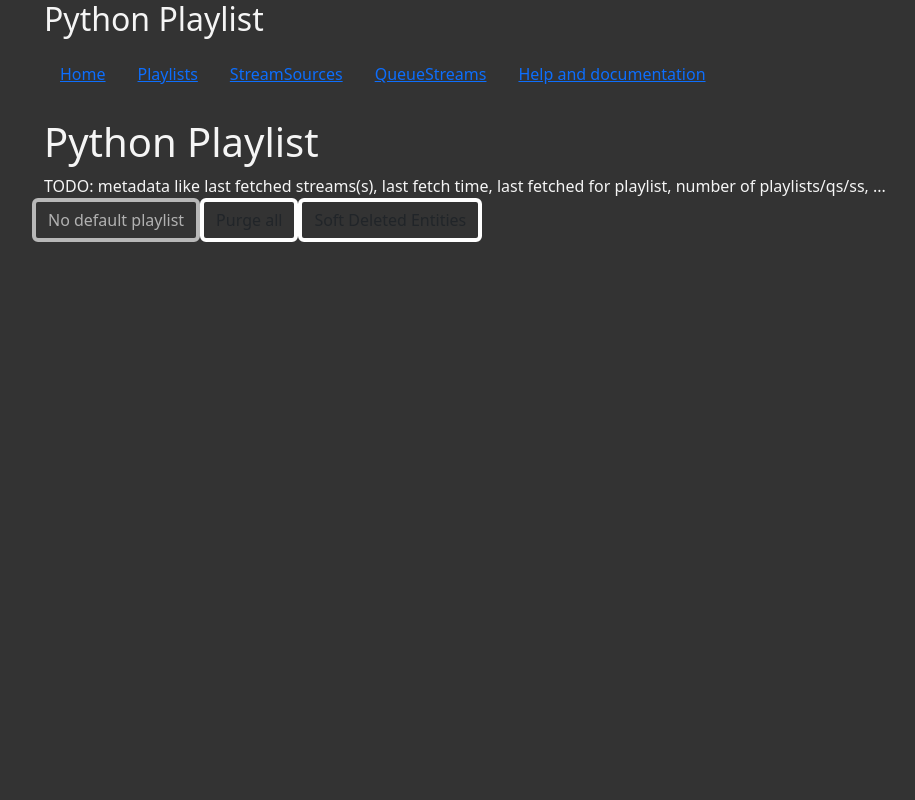
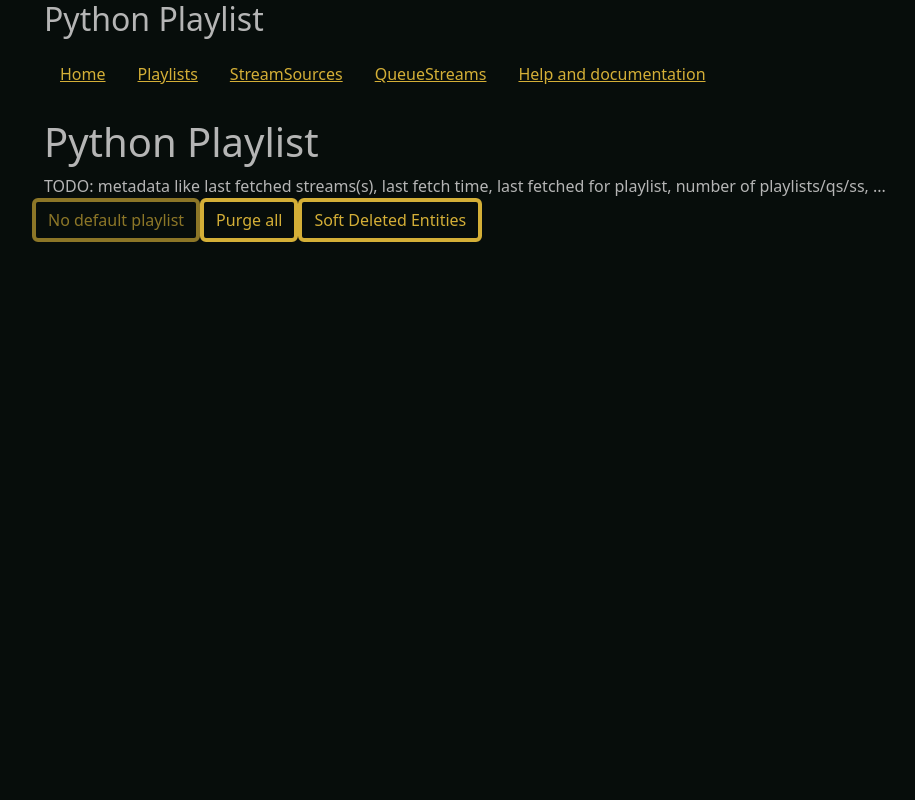
Before and after one commit to gardehal/python-playlist, a Flask app: page / in a window 1280 px wide. Shown: the whole page, without its empty margins (148-1063 px from the left). Run offline with Flask 3, Linux system fonts and the light colour scheme; parts of the project's set-up code (start-up, migrations or seed data) failed here and were passed over; some libraries are stand-ins or nearby versions.

Commit message:
Setting up some better colors

```diff
--- a/static/css/style.css
+++ b/static/css/style.css
@@ -1,3 +1,22 @@
+:root {
+    /* Onyx */
+    --bg-color: #070D0B;
+    /* Silver */
+    --text-color: #B5B5B5;
+    /* Evergreen */
+    --accent1: #013D33;
+    /* Jungle Teal */
+    --accent2: #02866F;
+    /* Light Evergreen */
+    --accent1-light: #025a4d;
+    /* Light Jungle Teal */
+    --accent2-light: #2ebfa9;
+    /* Gold */
+    --accent3: #D4AF37;
+    /* Hover color (Light Silver/Lavender) */
+    --hover-color: #E2DBE6;
+}
+
 #displayContent
 {
     top: 0;
@@ -6,8 +25,8 @@
     display: flex;
     min-height: 100vh;
     align-items: center;
-    color: whitesmoke;
-    background-color: #333;
+    color: var(--text-color);
+    background-color: var(--bg-color);
 }
 
 #displayContent > div
@@ -40,12 +59,25 @@
 {
     border-width: 4px !important;
     border-style: solid !important;
-    border-color: white !important;
+    border-color: var(--accent3) !important;
+    color: var(--text-color);
+}
+
+.btn:hover
+{
+    background-color: var(--hover-color);
+    color: var(--text-color);
 }
 
 a
 {
     width: fit-content !important;
+    color: var(--accent3) !important;
+}
+
+a:hover
+{
+    color: var(--hover-color) !important;
 }
 
 .videoContainer
@@ -74,15 +106,15 @@ a
 
 .loading-content {
   text-align: center;
-  color: white;
+  color: var(--text-color);
   font-family: Arial, sans-serif;
 }
 
 .spinner {
   width: 60px;
   height: 60px;
-  border: 6px solid #f3f3f3;
-  border-top: 6px solid #3498db;
+  border: 6px solid var(--accent1);
+  border-top: 6px solid var(--accent2);
   border-radius: 50%;
   animation: spin 1s linear infinite;
   margin: 0 auto 15px;
@@ -97,3 +129,21 @@ body.loading {
   overflow: hidden;
   pointer-events: none;
 }
+
+/* Form elements styling */
+input[type="text"],
+input[type="password"],
+input[type="email"],
+input[type="number"],
+textarea,
+select {
+    background-color: var(--accent1-light) !important;
+    border: 1px solid var(--accent2) !important;
+    color: var(--text-color) !important;
+}
+
+/* Checkboxes and Radios */
+input[type="checkbox"],
+input[type="radio"] {
+    accent-color: var(--accent3);
+}
--- a/templates/layout.html
+++ b/templates/layout.html
@@ -5,9 +5,9 @@
                 <meta charset="UTF-8">
                 <meta name="viewport" content="width=device-width, initial-scale=1.0">
                 <link rel="shortcut icon" href="{{ url_for('static', filename='favicon.ico') }}">
-            <link href="{{ url_for("static", filename="css/style.css") }}" rel="stylesheet" />
+                <link href="https://cdn.jsdelivr.net/npm/bootstrap@5.3.3/dist/css/bootstrap.min.css" rel="stylesheet">
+                <link href="{{ url_for('static', filename='css/style.css') }}" rel="stylesheet" />
                 <title>{% block title %}{% endblock %}</title>
-            <link href="https://cdn.jsdelivr.net/npm/bootstrap@5.3.3/dist/css/bootstrap.min.css" rel="stylesheet">
             {% endblock %}
         </head>
 
```
Lines whose indentation alone changed are shown as unchanged.
